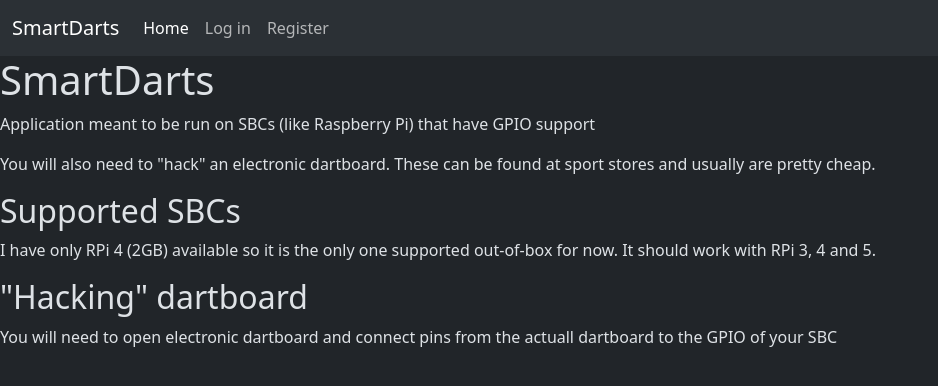
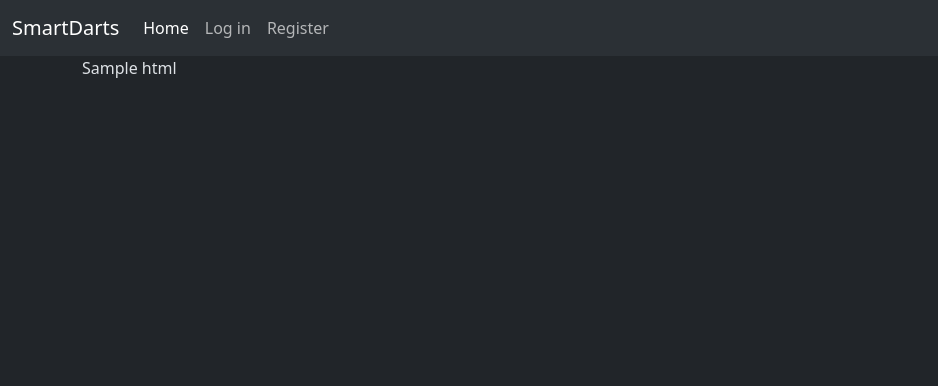
Before and after one commit to razorblade23/SmartDarts_v2, a Python web app: template src/templates/index.html in a window 1280 px wide. Shown: the top 386 px of the page, without its empty margins (0-938 px from the left). Run offline with Jinja, Linux system fonts and the light colour scheme; the template is opened without the code that fills it: most values are stand-ins (such as "Sample title", 1, 10 or a date in 2020); some libraries are stand-ins or nearby versions.

Commit message:
Changed flask with quart
index.html now displays README file

```diff
--- a/pyproject.toml
+++ b/pyproject.toml
@@ -6,9 +6,10 @@
 requires-python = ">=3.12"
 dependencies = [
     "eventlet>=0.38.2",
-    "flask>=3.1.0",
     "flask-socketio>=5.5.1",
     "flask-wtf>=1.2.2",
+    "markdown>=3.7",
+    "quart>=0.20.0",
     "rpi-gpio>=0.7.1",
     "sqlalchemy>=2.0.36",
 ]
--- a/src/templates/index.html
+++ b/src/templates/index.html
@@ -2,15 +2,9 @@
 
 {% block content %}
 
-<h1 id="smartdarts">SmartDarts</h1>
-<p>Application meant to be run on SBCs (like Raspberry Pi) that have GPIO support</p>
-<p>You will also need to &quot;hack&quot; an electronic dartboard.
-    These can be found at sport stores and usually are pretty cheap.</p>
-<h2 id="supported-sbcs">Supported SBCs</h2>
-<p>I have only RPi 4 (2GB) available so it is the only one supported out-of-box for now.
-    It should work with RPi 3, 4 and 5.</p>
-<h2 id="-hacking-dartboard">&quot;Hacking&quot; dartboard</h2>
-<p>You will need to open electronic dartboard and connect pins from the actuall dartboard to the GPIO of your SBC</p>
+<div class="container">
+    {{ html | safe }}
+</div>
 
 
 {% endblock %}
```
Also changed, not shown: src/main.py (+16 -21 lines), 1 other file.
